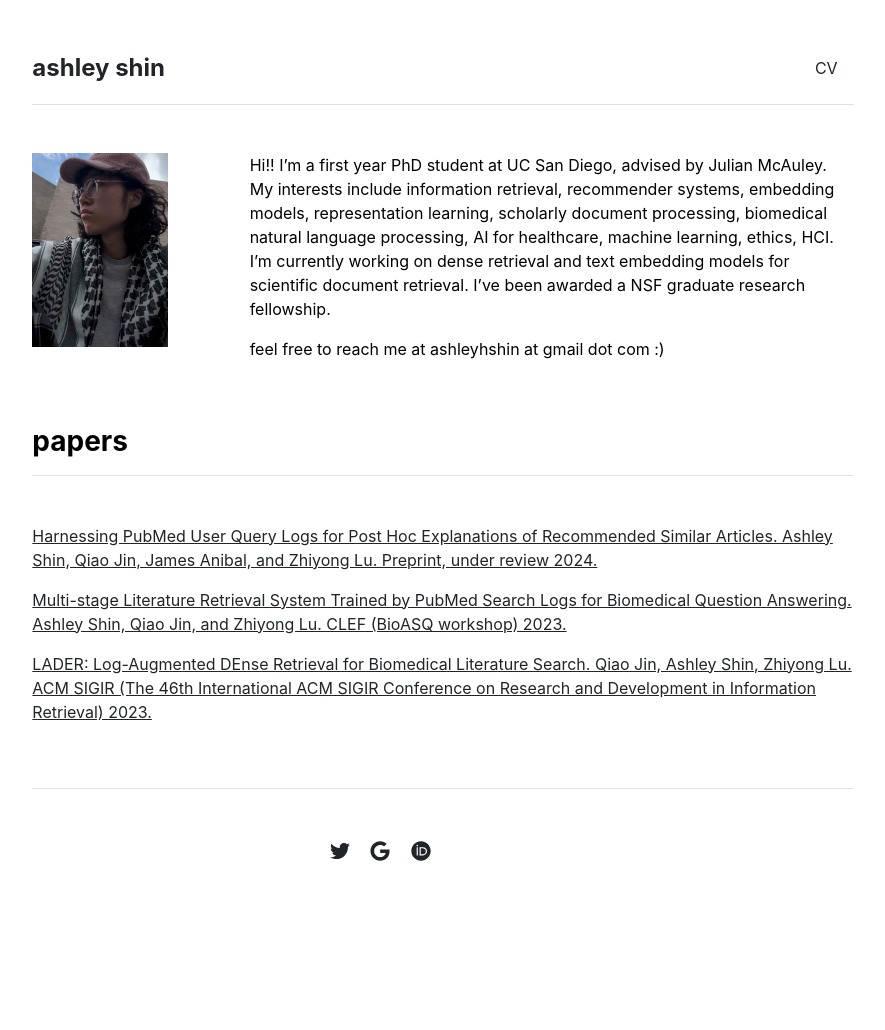
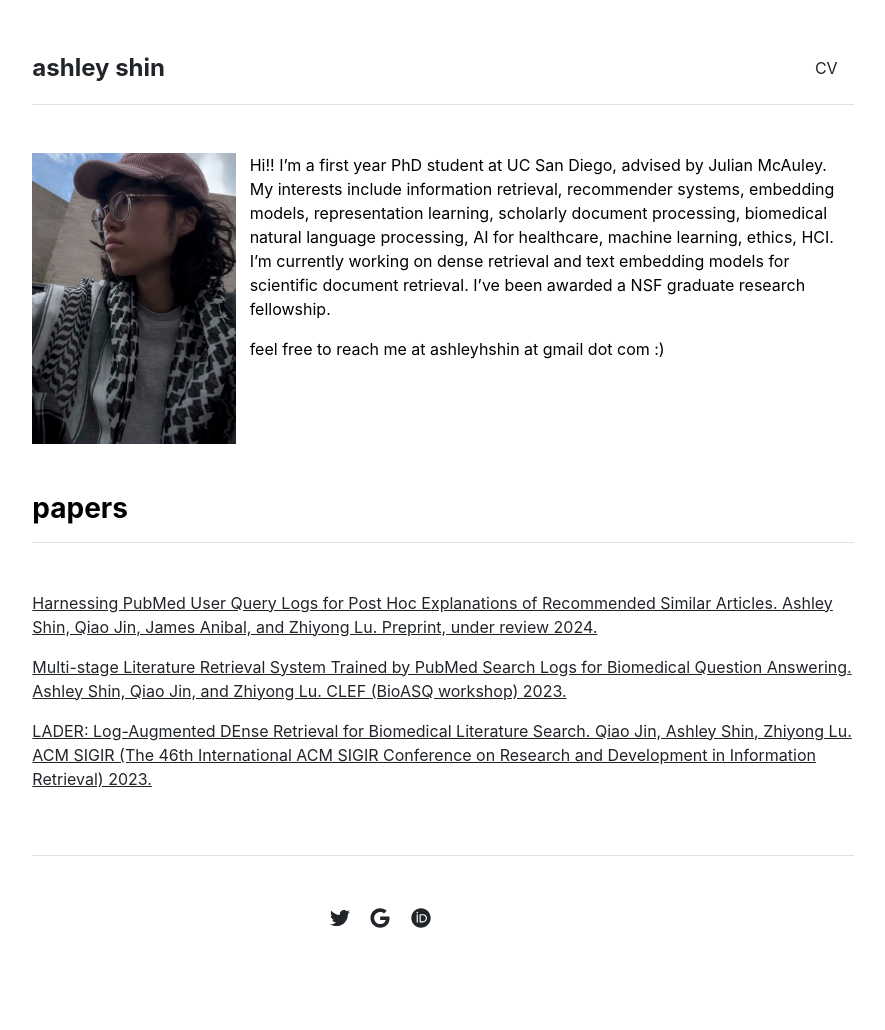
Before and after one commit to ashleys0/ashleyshin, a Jekyll site: the page built from index.md, in a window 1280 px wide. Shown: the whole page, without its empty margins (197-1082 px from the left). Built offline with Jekyll 4.4.1, drawn with Linux system fonts in a browser that asks for light colours; before the commit the page ends 963 px from its top, so only the background shows below that.

Commit message:
Update home.html

```diff
--- a/_layouts/home.html
+++ b/_layouts/home.html
@@ -4,7 +4,7 @@ layout: default
 
 <div class="row g-5 mb-5">
   <div class="col-md-3">
-    <img src="{{ site.github.url }}/assets/img/home.jpg" alt="Home" width="80%">
+    <img src="{{ site.github.url }}/assets/img/home.jpg" alt="Home" width="120%">
   </div>
   <div class="col-md-9">
     <!-- <h3 class="fw-bold">research</h3> -->
```
